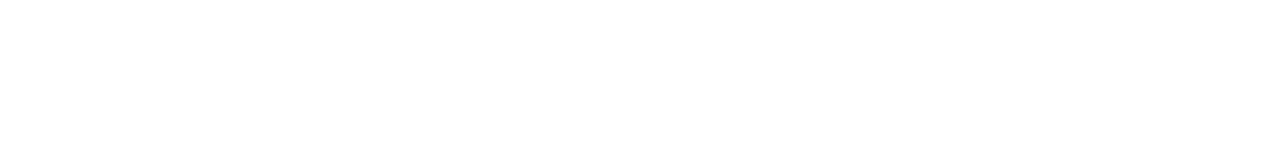
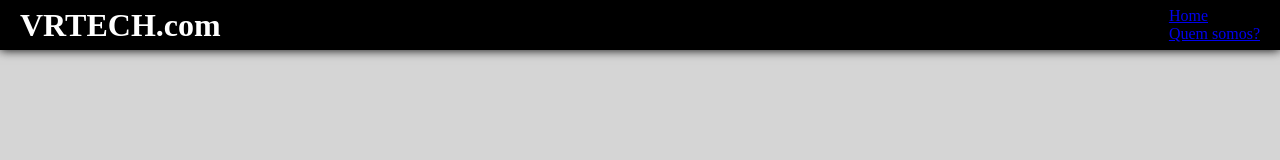
Before and after one commit to henrvini/menu, a plain HTML site: page index.html in a window 1280 px wide. Drawn offline with Linux system fonts and the light colour scheme; files that its build step writes are made by us from their sources.

Commit message:
header, header css, nav

```diff
--- a/css/style.css
+++ b/css/style.css
@@ -0,0 +1,24 @@
+* {
+  margin: 0;
+  padding: 0;
+  box-sizing: border-box;
+}
+
+body {
+  background-color: rgb(213, 213, 213);
+}
+
+.header {
+  display: flex;
+  justify-content: space-between;
+  padding: 0 20px;
+  align-items: center;
+  width: 100%;
+  height: 50px;
+  background-color: black;
+  box-shadow: 0 0 10px black;
+}
+
+h1 {
+  color: white;
+}
--- a/index.html
+++ b/index.html
@@ -6,9 +6,22 @@
     <meta name="viewport" content="width=device-width, initial-scale=1.0" />
     <title>Projeto Menu</title>
 
-    <link rel="stylesheet" href="style.css" />
+    <link rel="stylesheet" href="./css/style.css" />
   </head>
   <body>
+    <header class="header">
+      <h1>VRTECH.com</h1>
 
+      <nav>
+        <ul>
+          <li>
+            <a href="#">Home</a>
+          </li>
+          <li>
+            <a href="#">Quem somos?</a>
+          </li>
+        </ul>
+      </nav>
+    </header>
   </body>
 </html>
```
